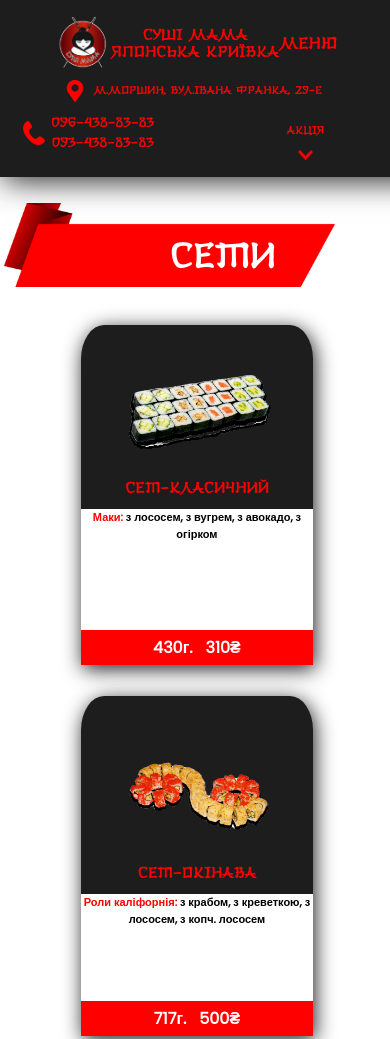
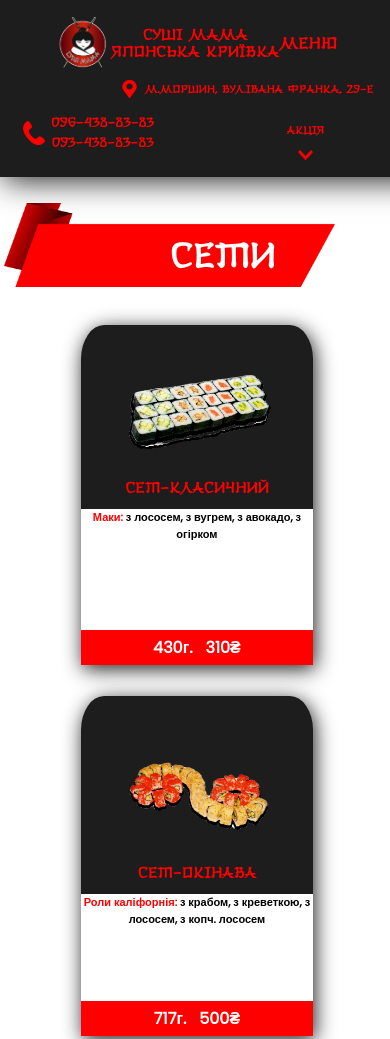
Before and after one commit to PaulBovtach/sushi-bar, a plain HTML site: page index.html in a window 390 px wide. Shown: the top 1039 px of the page. Drawn offline with Linux system fonts and the light colour scheme.

Commit message:
ver 10.8

```diff
--- a/style.css
+++ b/style.css
@@ -1181,6 +1181,8 @@ p{
     .location_wrapper{
         position: absolute;
         top: 45%;
+        left: 22%;
+        right: 0%;
     }
     .location_logo{
         width: 6%;
```
